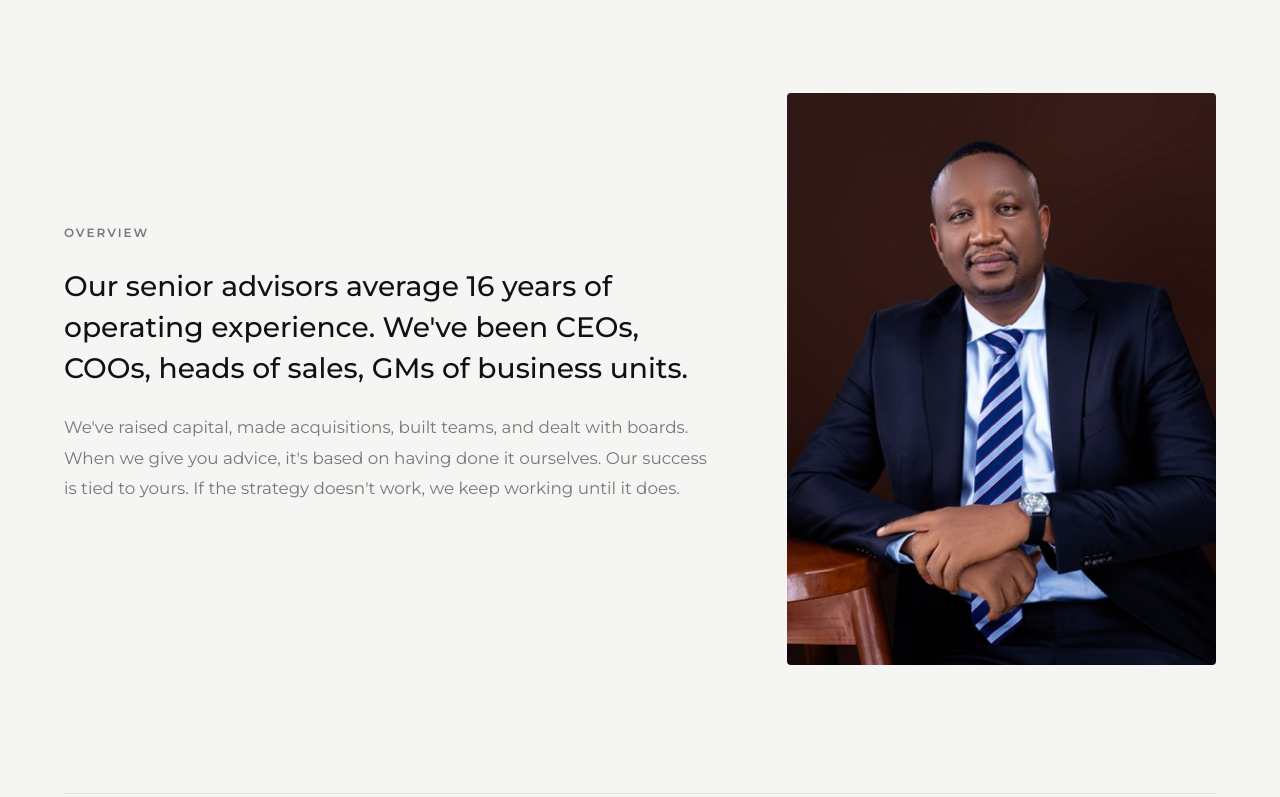
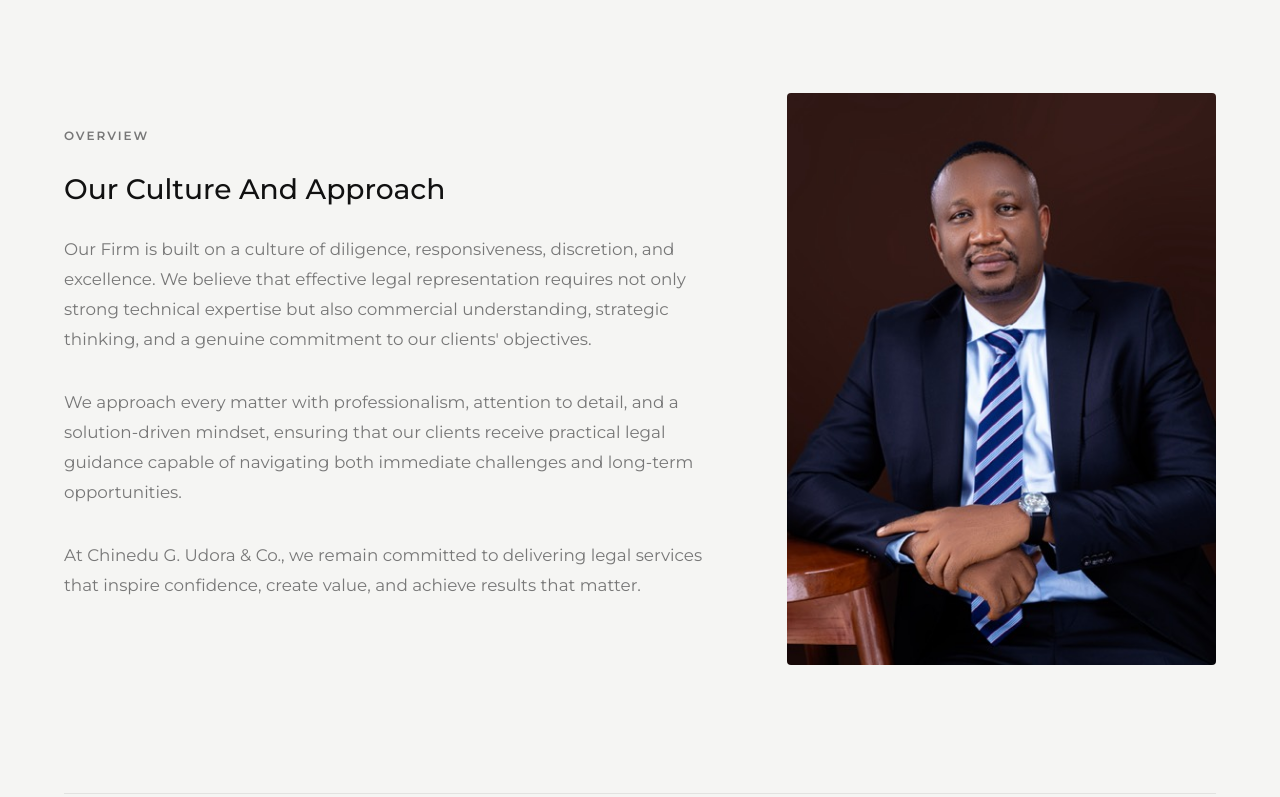
Before and after one commit to IAmTeerex857/Chinedu-G-Udora, a React (Vite) app: page /about in a window 1280 px wide. Shown: the part 715-1512 px from the top of the page. Built offline with nearby package versions, Linux system fonts and the light colour scheme.

Commit message:
Update about overview and homepage vision/mission content

```diff
--- a/src/pages/AboutPage.jsx
+++ b/src/pages/AboutPage.jsx
@@ -33,15 +33,15 @@ export default function AboutPage() {
           <div className="overview-grid">
             <div ref={overviewRef} className={`overview-text fade-up ${overviewVisible ? 'visible' : ''}`}>
               <span className="label">OVERVIEW</span>
-              <h2>
-                Our senior advisors average 16 years of operating experience.
-                We&apos;ve been CEOs, COOs, heads of sales, GMs of business units.
-              </h2>
+              <h2>Our Culture And Approach</h2>
               <p>
-                We&apos;ve raised capital, made acquisitions, built teams, and dealt
-                with boards. When we give you advice, it&apos;s based on having done
-                it ourselves. Our success is tied to yours. If the strategy
-                doesn&apos;t work, we keep working until it does.
+                Our Firm is built on a culture of diligence, responsiveness, discretion, and excellence. We believe that effective legal representation requires not only strong technical expertise but also commercial understanding, strategic thinking, and a genuine commitment to our clients&apos; objectives.
+              </p>
+              <p>
+                We approach every matter with professionalism, attention to detail, and a solution-driven mindset, ensuring that our clients receive practical legal guidance capable of navigating both immediate challenges and long-term opportunities.
+              </p>
+              <p>
+                At Chinedu G. Udora &amp; Co., we remain committed to delivering legal services that inspire confidence, create value, and achieve results that matter.
               </p>
 
             </div>
--- a/src/pages/HomePage.jsx
+++ b/src/pages/HomePage.jsx
@@ -39,18 +39,10 @@ export default function HomePage() {
         <div className="container">
           <div className="welcome-grid">
             <div ref={welcomeRef} className={`welcome-text fade-up ${welcomeVisible ? 'visible' : ''}`}>
-              <span className="label">WELCOME</span>
+              <span className="label">OUR VISION &amp; MISSION</span>
               <p>
-                With a commitment to excellence, our team works closely with
-                individuals, Government entities, corporations, and public institutions
-                to navigate complex legal challenges in an ever-changing world. Whether
-                in the courtroom or the boardroom, our clients trust us to protect
-                their interests with clarity and conviction.
+                To provide world-class legal services through strategic advocacy, commercially driven solutions, and exceptional client representation, while building a globally respected law firm distinguished for excellence, integrity, innovation, and cross-border legal expertise across Nigeria and international markets.
               </p>
-              <div className="welcome-signature">
-                <strong>Chinedu G. Udora</strong>
-                <em>Principal Partner</em>
-              </div>
             </div>
             <div
               ref={welcomeImgRef}
```
